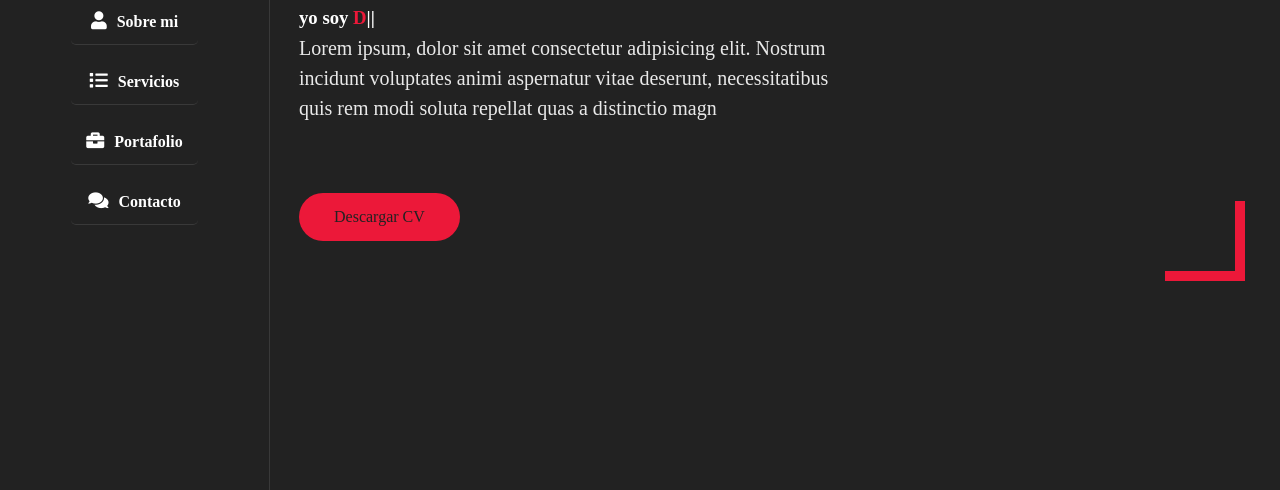
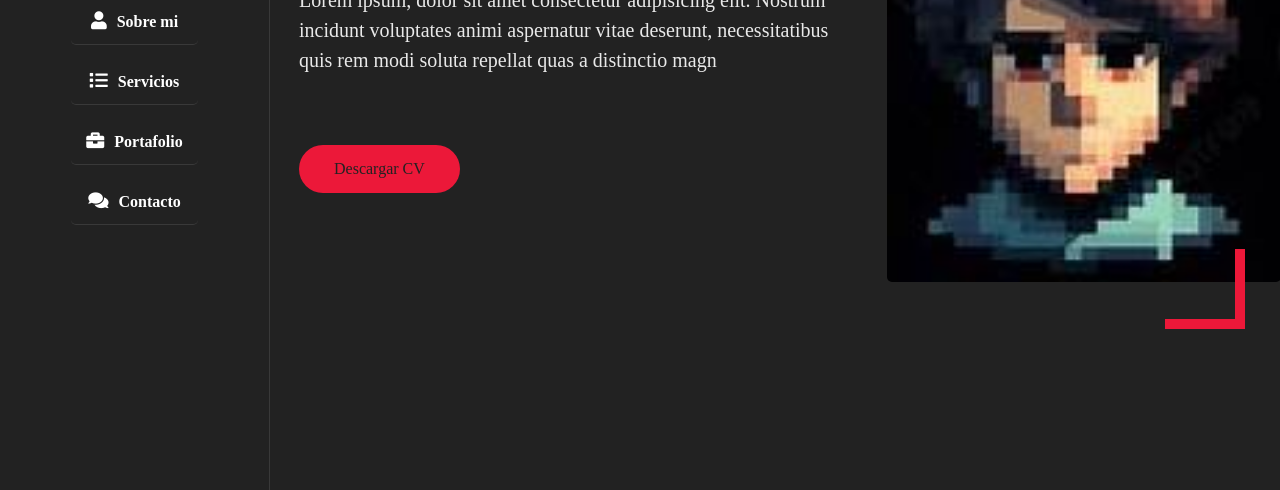
Before and after one commit to davi127/davi127-portafolio.io, a plain HTML site: page index.html in a window 1280 px wide. Shown: the part 310-800 px from the top of the page. Drawn offline with nearby package versions, Linux system fonts and the light colour scheme; the site is published under a folder, as on GitHub Pages, so addresses that start at the root find nothing; a web font is replaced by a local one.

Commit message:
Guardando cambios 2

```diff
--- a/index.html
+++ b/index.html
@@ -51,7 +51,7 @@
                         </div>
 
                         <div class="home-img padd-15">
-                            <img src="/images/perfil.jpeg">
+                            <img src="images/perfil.jpeg">
                         </div>
                     </div>
                 </div>
```
